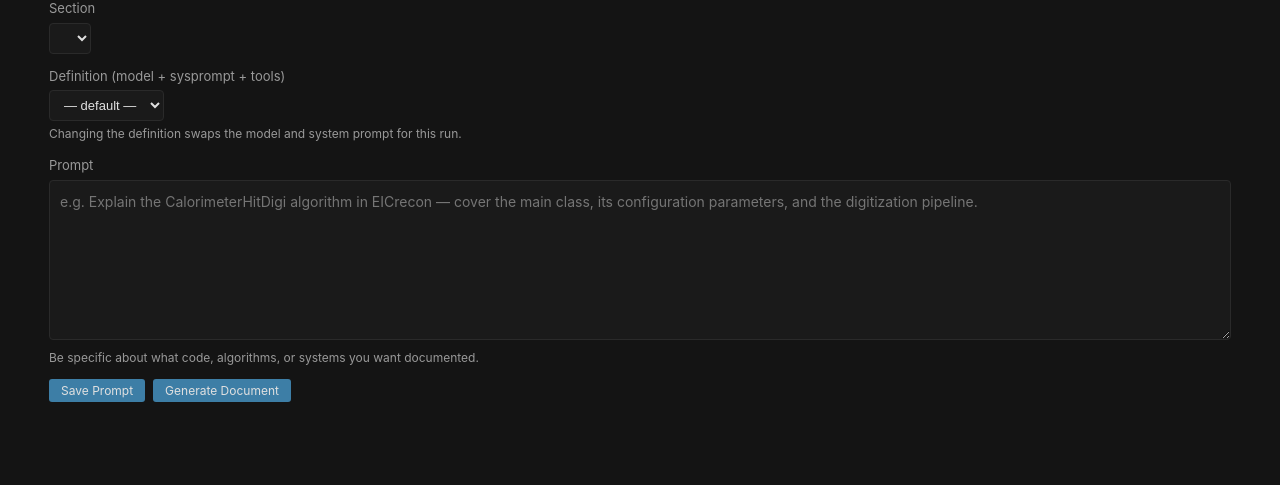
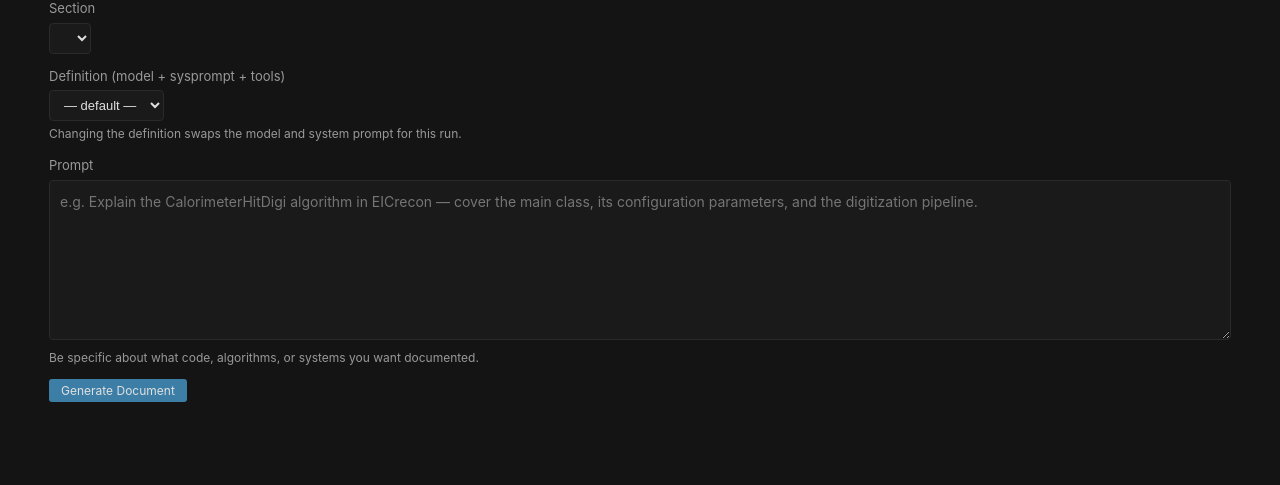
Before and after one commit to BNLNPPS/corun-ai, a Django app: page /prepare/ in a window 1280 px wide. Shown: the part 227-712 px from the top of the page. Run offline with Django 5.2, Linux system fonts and the light colour scheme; the visitor is signed in with stand-in values (Sample User, id 1); data comes from the database, SQL or seed files in the repository; data that the repository does not hold is empty.

Commit message:
codoc: remove redundant "Save Prompt" button on prepare page
"Generate Document" also saves the prompt (views.py:392 unconditionally
creates the Prompt row before branching on action), so the separate
button was redundant. Backend action=='save' branch left in place.

```diff
--- a/src/codoc_app/templates/codoc_app/prepare.html
+++ b/src/codoc_app/templates/codoc_app/prepare.html
@@ -76,7 +76,6 @@ label { display: block; font-size: 13px;
     <div class="hint">Be specific about what code, algorithms, or systems you want documented.</div>
 
     <div class="btn-row">
-        <button type="submit" name="action" value="save" class="btn">Save Prompt</button>
         <button type="submit" name="action" value="generate" class="btn" id="gen-btn">Generate Document</button>
     </div>
 </form>
```
